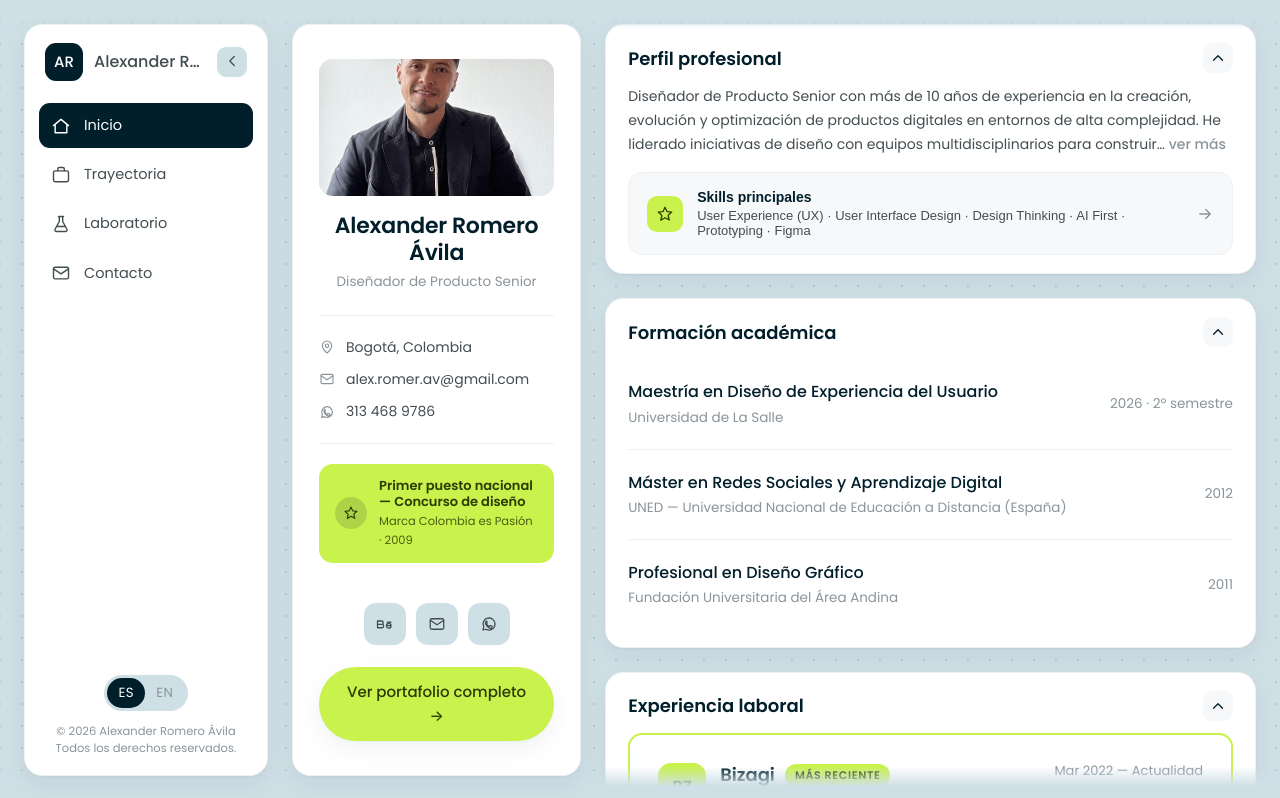
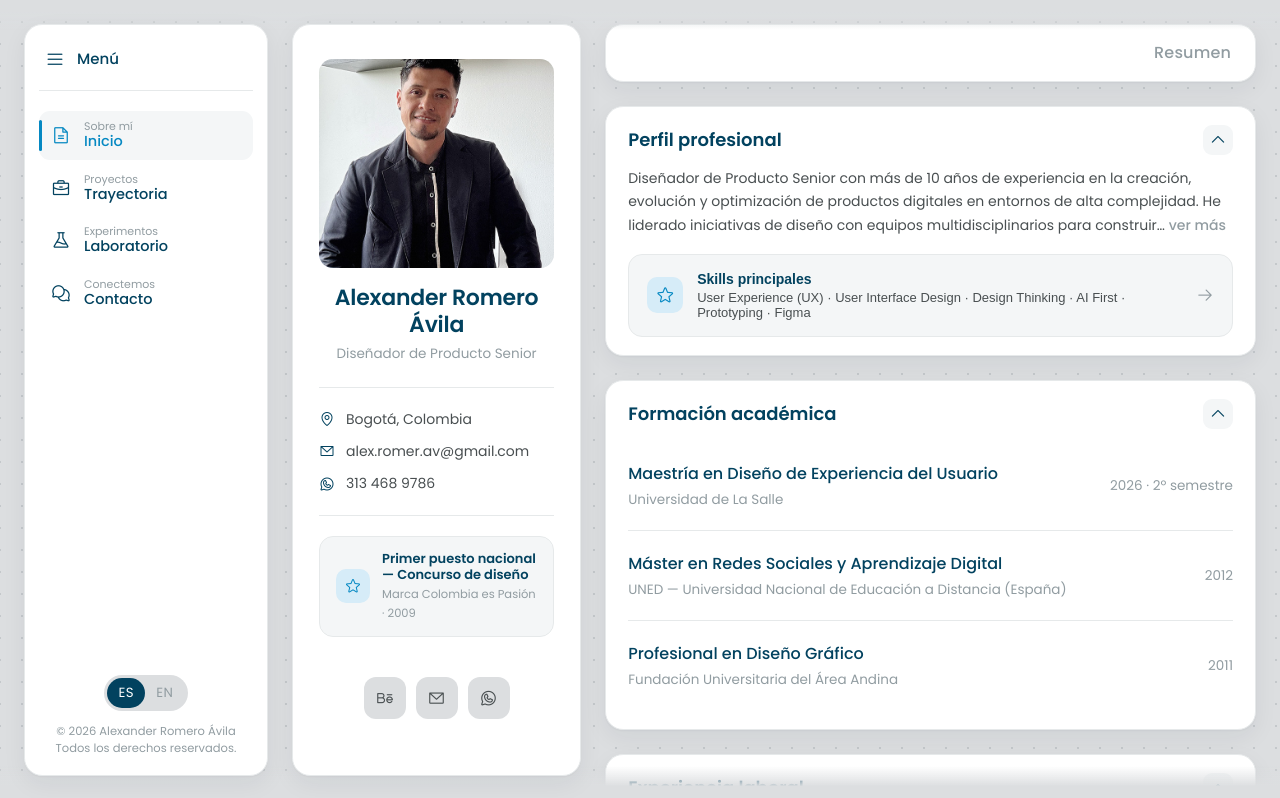
Before and after one commit to ThiagoAlex0919/CurriculumVitae, a Next.js app: page / in a window 1280 px wide. Shown: the top 798 px of the page. Built offline with nearby package versions, Linux system fonts and the light colour scheme.

Commit message:
Rediseño sidebar, header, iconos Phosphor, paleta nueva y foto vertical

```diff
--- a/app/globals.css
+++ b/app/globals.css
@@ -1,14 +1,16 @@
 :root {
-  --bg: #cfdfe6;
-  --dot: #b6c9d2;
+  --bg: #dcdee0;
+  --dot: #c4c8cb;
   --card: #ffffff;
-  --ink: #011e2b;          /* títulos */
-  --ink-soft: #434d51;     /* párrafos */
-  --ink-mute: #8a949a;     /* texto tenue / labels */
-  --line: #eef0f1;          /* borde sutil 1px */
-  --surface-2: #f7f8fa;     /* sub-tarjetas dentro de un panel */
-  --accent: #c9f24d;         /* acento lima — cámbialo por tu color de marca */
-  --accent-ink: #2c3b00;     /* texto sobre el acento */
+  --ink: #02425f;          /* títulos */
+  --ink-soft: #494f51;     /* párrafos */
+  --ink-mute: #919ca1;     /* texto secundario */
+  --line: #e6e9ea;          /* borde sutil 1px */
+  --surface-2: #f4f6f7;     /* sub-tarjetas dentro de un panel */
+  --accent: #0588c2;         /* azul de marca (marcador / badges) */
+  --accent-ink: #ffffff;     /* texto sobre el acento */
+  --accent-dark: #02425f;    /* teal oscuro (iconos del sidebar) */
+  --accent-tint: #d6ecf8;    /* fondo tenue de iconos */
   --radius: 18px;
   --radius-sm: 14px;
   --shadow: 0 1px 2px rgba(1, 30, 43, 0.04), 0 8px 24px rgba(1, 30, 43, 0.06);
@@ -550,66 +552,36 @@ p {
 }
 
 .sb-top {
-  display: flex;
-  align-items: center;
-  justify-content: space-between;
-  gap: 8px;
-  margin-bottom: 22px;
-  padding: 0 6px;
-}
-.sb-brand {
-  display: flex;
-  align-items: center;
-  gap: 11px;
-  min-width: 0;
-}
-.sb-brand-mark {
+  margin-bottom: 20px;
+  padding-bottom: 16px;
+  border-bottom: 1px solid var(--line);
+}
+.sb-menu {
+  display: flex;
+  align-items: center;
+  gap: 12px;
+  width: 100%;
+  border: 0;
+  background: transparent;
+  cursor: pointer;
+  padding: 4px 6px;
+  color: var(--accent-dark);
+  font-family: var(--sans);
+}
+.sb-menu-ico {
   flex: 0 0 auto;
-  width: 38px;
-  height: 38px;
-  border-radius: 11px;
-  background: var(--ink);
-  color: #fff;
-  display: flex;
-  align-items: center;
-  justify-content: center;
-  font-family: var(--serif);
+  display: inline-flex;
+  color: var(--accent-dark);
+}
+.sb-menu-label {
   font-size: 15px;
   font-weight: 500;
-}
-.sb-brand-name {
-  font-family: var(--serif);
-  font-size: 16px;
-  font-weight: 500;
-  white-space: nowrap;
-  overflow: hidden;
-  text-overflow: ellipsis;
-}
-.sb-toggle {
-  flex: 0 0 auto;
-  width: 30px;
-  height: 30px;
-  border: 0;
-  background: var(--bg);
-  border-radius: 9px;
-  color: var(--ink-soft);
-  cursor: pointer;
-  display: flex;
-  align-items: center;
+  color: var(--ink);
+}
+.app-shell[data-collapsed="true"] .sb-menu {
   justify-content: center;
 }
-.sb-toggle:hover {
-  color: var(--ink);
-}
-.sb-toggle .flip {
-  transform: rotate(180deg);
-  display: inline-flex;
-}
-.app-shell[data-collapsed="true"] .sb-top {
-  flex-direction: column;
-  gap: 14px;
-}
-.app-shell[data-collapsed="true"] .sb-brand-name {
+.app-shell[data-collapsed="true"] .sb-menu-label {
   display: none;
 }
 
@@ -620,35 +592,66 @@ p {
   flex: 1;
 }
 .sb-link {
+  position: relative;
   display: flex;
   align-items: center;
   gap: 13px;
-  padding: 11px 12px;
+  padding: 9px 12px;
   border-radius: 11px;
   color: var(--ink-soft);
   white-space: nowrap;
-  transition: background 0.15s ease, color 0.15s ease;
+  transition: background 0.15s ease;
 }
 .sb-link:hover {
-  background: var(--bg);
-  color: var(--ink);
+  background: var(--surface-2);
 }
 .sb-link.active {
-  background: var(--ink);
-  color: #fff;
+  background: var(--surface-2);
+}
+.sb-link.active::before {
+  content: "";
+  position: absolute;
+  left: 0;
+  top: 9px;
+  bottom: 9px;
+  width: 3px;
+  border-radius: 3px;
+  background: var(--accent);
 }
 .sb-ico {
   flex: 0 0 auto;
   display: inline-flex;
-}
-.sb-label {
+  color: var(--accent-dark);
+}
+.sb-link.active .sb-ico {
+  color: var(--accent);
+}
+.sb-text {
+  display: flex;
+  flex-direction: column;
+  line-height: 1.2;
+  min-width: 0;
+}
+.sb-eyebrow {
+  font-size: 11px;
+  color: var(--ink-mute);
+}
+.sb-title {
   font-size: 14.5px;
+  font-weight: 500;
+  color: var(--ink);
+}
+.sb-link.active .sb-title {
+  color: var(--accent);
 }
 .app-shell[data-collapsed="true"] .sb-link {
   justify-content: center;
   padding: 11px 0;
 }
-.app-shell[data-collapsed="true"] .sb-label {
+.app-shell[data-collapsed="true"] .sb-link.active::before {
+  display: none;
+}
+.app-shell[data-collapsed="true"] .sb-text {
   display: none;
 }
 
@@ -733,6 +736,22 @@ p {
 .dash {
   width: 100%;
 }
+.content-header {
+  background: var(--card);
+  border: 1px solid var(--line);
+  border-radius: var(--radius);
+  box-shadow: var(--shadow);
+  padding: 15px 24px;
+  display: flex;
+  justify-content: flex-end;
+  align-items: center;
+}
+.ch-label {
+  font-size: 16px;
+  font-weight: 500;
+  color: var(--ink-mute);
+  letter-spacing: 0.01em;
+}
 .dash-grid {
   display: grid;
   grid-template-columns: clamp(280px, 30%, 360px) 1fr;
@@ -760,7 +779,7 @@ p {
 }
 .avatar-photo {
   width: 100%;
-  height: 200px;
+  aspect-ratio: 4 / 5;
   border-radius: 14px;
   margin: 0 0 16px;
   background: var(--surface-2);
@@ -769,7 +788,7 @@ p {
   justify-content: center;
   overflow: hidden;
   font-family: var(--serif);
-  font-size: 40px;
+  font-size: 44px;
   font-weight: 600;
   color: var(--ink);
 }
@@ -777,7 +796,7 @@ p {
   width: 100%;
   height: 100%;
   object-fit: cover;
-  object-position: center 25%;
+  object-position: center 20%;
 }
 .profile-name {
   font-size: 22px;
@@ -809,42 +828,44 @@ p {
 .pc-row:hover {
   color: var(--ink);
 }
-.pc-row svg {
+.pc-row svg,
+.pc-row i {
   flex: 0 0 auto;
-  color: var(--ink-mute);
-}
-
-/* Premio destacado en el panel fijo (referente) */
+  color: var(--accent-dark);
+}
+
+/* Premio destacado en el panel fijo (tarjeta) */
 .profile-award {
   display: flex;
   align-items: center;
   gap: 12px;
   text-align: left;
-  background: var(--accent);
-  color: var(--accent-ink);
+  background: var(--surface-2);
+  border: 1px solid var(--line);
   border-radius: 14px;
   padding: 14px 16px;
   margin-bottom: 18px;
 }
 .pa-icon {
   flex: 0 0 auto;
-  width: 32px;
-  height: 32px;
-  border-radius: 50%;
-  background: rgba(1, 30, 43, 0.14);
+  width: 34px;
+  height: 34px;
+  border-radius: 10px;
+  background: var(--accent-tint);
   display: flex;
   align-items: center;
   justify-content: center;
-  color: var(--accent-ink);
+  color: var(--accent);
 }
 .pa-title {
   font-size: 13px;
   font-weight: 600;
+  color: var(--ink);
   line-height: 1.25;
 }
 .pa-org {
   font-size: 11.5px;
-  opacity: 0.8;
+  color: var(--ink-mute);
   margin-top: 2px;
 }
 
@@ -1214,8 +1235,8 @@ p {
   width: 36px;
   height: 36px;
   border-radius: 10px;
-  background: var(--accent);
-  color: var(--accent-ink);
+  background: var(--accent-tint);
+  color: var(--accent);
   display: flex;
   align-items: center;
   justify-content: center;
--- a/app/page.tsx
+++ b/app/page.tsx
@@ -1,7 +1,6 @@
 "use client";
 
 import { useState } from "react";
-import Link from "next/link";
 import { useI18n } from "@/lib/i18n";
 import {
   profile,
@@ -108,15 +107,15 @@ export default function Home() {
                 </a>
               ))}
             </div>
-
-            <Link href="/trayectoria" className="btn-accent profile-cta">
-              {t(ui.home.viewPortfolio)} →
-            </Link>
           </div>
         </aside>
 
         {/* ---------- Columna de contenido ---------- */}
         <div className="dash-main">
+          <div className="content-header">
+            <span className="ch-label">{t(ui.headerLabel)}</span>
+          </div>
+
           {/* Perfil — resumen (ver más) + top skills */}
           <Accordion title={t(ui.home.aboutTitle)} index={0}>
             <ReadMore
--- a/components/Icon.tsx
+++ b/components/Icon.tsx
@@ -1,85 +1,42 @@
 import React from "react";
 
-type IconProps = { name: string; size?: number };
+type IconProps = { name: string; size?: number; weight?: "regular" | "bold" };
 
-const paths: Record<string, React.ReactNode> = {
-  home: <path d="M3 11.5 12 4l9 7.5M5 10v10h14V10" />,
-  work: (
-    <>
-      <rect x="3" y="7" width="18" height="13" rx="2" />
-      <path d="M8 7V5a2 2 0 0 1 2-2h4a2 2 0 0 1 2 2v2" />
-    </>
-  ),
-  lab: <path d="M9 3h6M10 3v6l-5 9a2 2 0 0 0 2 3h10a2 2 0 0 0 2-3l-5-9V3M7.5 15h9" />,
-  contact: (
-    <>
-      <rect x="3" y="5" width="18" height="14" rx="2" />
-      <path d="m3 7 9 6 9-6" />
-    </>
-  ),
-  chevron: <path d="m15 6-6 6 6 6" />,
-  "chevron-down": <path d="m6 9 6 6 6-6" />,
-  plus: <path d="M12 5v14M5 12h14" />,
-  minus: <path d="M5 12h14" />,
-  x: <path d="M6 6l12 12M18 6 6 18" />,
-  star: <path d="m12 3 2.6 5.8 6.4.6-4.8 4.3 1.4 6.3L12 17l-5.6 3.3 1.4-6.3L3 9.4l6.4-.6L12 3Z" />,
-  mail: (
-    <>
-      <rect x="3" y="5" width="18" height="14" rx="2" />
-      <path d="m3 7 9 6 9-6" />
-    </>
-  ),
-  phone: (
-    <path d="M5 4h4l2 5-2.5 1.5a11 11 0 0 0 5 5L16 13l5 2v4a2 2 0 0 1-2 2A16 16 0 0 1 3 6a2 2 0 0 1 2-2Z" />
-  ),
-  pin: (
-    <>
-      <path d="M12 21s7-6.2 7-11a7 7 0 1 0-14 0c0 4.8 7 11 7 11Z" />
-      <circle cx="12" cy="10" r="2.5" />
-    </>
-  ),
-  whatsapp: (
-    <path d="M20 12a8 8 0 0 1-11.9 7L4 20l1-4.1A8 8 0 1 1 20 12ZM9 8.5c-.3 0-.6.1-.8.4-.3.3-.9.9-.9 2s.9 2.3 1 2.5c.1.2 1.8 3 4.5 4 .7.3 1.3.5 1.7.3.5-.1 1.4-.6 1.6-1.2.2-.6.2-1 .1-1.2-.1-.1-.3-.2-.6-.4-.3-.2-1.4-.7-1.6-.8-.2-.1-.4-.1-.6.1-.2.3-.6.8-.7.9-.1.2-.3.2-.5.1-.3-.1-1.1-.4-2-1.3-.8-.7-1.3-1.5-1.4-1.8-.1-.2 0-.4.1-.5l.4-.5c.1-.2.2-.3.2-.5.1-.2 0-.4 0-.5 0-.1-.6-1.5-.8-2-.1-.4-.3-.4-.5-.4Z" />
-  ),
-  linkedin: (
-    <>
-      <rect x="3" y="3" width="18" height="18" rx="2" />
-      <path d="M8 10v7M8 7v.01M12 17v-4a2 2 0 0 1 4 0v4M12 17v-7" />
-    </>
-  ),
-  behance: (
-    <path d="M2 8h5.5a2.2 2.2 0 0 1 0 4.4H2V8Zm0 4.4h6a2.3 2.3 0 0 1 0 4.6H2v-4.6ZM15 9.5h5M14 15.5c.4 1.2 1.5 2 3 2a3 3 0 0 0 3-3v-.3h-6c0-1.7 1.3-3 3-3s3 1.3 3 3" />
-  ),
-  figma: (
-    <>
-      <circle cx="12" cy="9.5" r="2.7" />
-      <path d="M9.3 3.5h2.7v6h-2.7a3 3 0 0 1 0-6ZM12 3.5h2.7a3 3 0 0 1 0 6H12v-6ZM9.3 9.5H12v6H9.3a3 3 0 0 1 0-6ZM9.3 15.5H12v2.6a3 3 0 1 1-2.7-2.6Z" />
-    </>
-  ),
-  instagram: (
-    <>
-      <rect x="3" y="3" width="18" height="18" rx="5" />
-      <circle cx="12" cy="12" r="4" />
-      <path d="M16.5 7.5v.01" />
-    </>
-  ),
-  arrow: <path d="M5 12h14M13 6l6 6-6 6" />,
+// Mapa a Phosphor Icons (https://phosphoricons.com)
+const map: Record<string, string> = {
+  home: "ph-house",
+  work: "ph-briefcase",
+  lab: "ph-flask",
+  contact: "ph-phone",
+  resume: "ph-file-text",
+  portfolio: "ph-briefcase",
+  connect: "ph-chats-circle",
+  menu: "ph-list",
+  mail: "ph-envelope-simple",
+  whatsapp: "ph-whatsapp-logo",
+  pin: "ph-map-pin",
+  behance: "ph-behance-logo",
+  figma: "ph-figma-logo",
+  instagram: "ph-instagram-logo",
+  linkedin: "ph-linkedin-logo",
+  star: "ph-star",
+  x: "ph-x",
+  chevron: "ph-caret-left",
+  "chevron-down": "ph-caret-down",
+  arrow: "ph-arrow-right",
+  phone: "ph-phone",
+  plus: "ph-plus",
+  minus: "ph-minus",
 };
 
-export default function Icon({ name, size = 20 }: IconProps) {
+export default function Icon({ name, size = 20, weight = "regular" }: IconProps) {
+  const cls = map[name] ?? "ph-circle";
+  const prefix = weight === "bold" ? "ph-bold" : "ph";
   return (
-    <svg
-      width={size}
-      height={size}
-      viewBox="0 0 24 24"
-      fill="none"
-      stroke="currentColor"
-      strokeWidth={1.7}
-      strokeLinecap="round"
-      strokeLinejoin="round"
+    <i
+      className={`${prefix} ${cls}`}
+      style={{ fontSize: size, lineHeight: 1, display: "inline-flex" }}
       aria-hidden="true"
-    >
-      {paths[name] ?? null}
-    </svg>
+    />
   );
 }
--- a/components/Sidebar.tsx
+++ b/components/Sidebar.tsx
@@ -5,12 +5,6 @@ import { usePathname } from "next/navigation";
 import { useI18n } from "@/lib/i18n";
 import { ui, profile } from "@/lib/content";
 import Icon from "./Icon";
-
-const initials = profile.name
-  .split(" ")
-  .map((w) => w[0])
-  .slice(0, 2)
-  .join("");
 
 export default function Sidebar({
   collapsed,
@@ -23,10 +17,10 @@ export default function Sidebar({
   const pathname = usePathname();
 
   const links = [
-    { href: "/", label: ui.nav.home, icon: "home" },
-    { href: "/trayectoria", label: ui.nav.work, icon: "work" },
-    { href: "/laboratorio", label: ui.nav.lab, icon: "lab" },
-    { href: "/contacto", label: ui.nav.contact, icon: "contact" },
+    { href: "/", title: ui.nav.home, sub: ui.navSub.home, icon: "resume" },
+    { href: "/trayectoria", title: ui.nav.work, sub: ui.navSub.work, icon: "portfolio" },
+    { href: "/laboratorio", title: ui.nav.lab, sub: ui.navSub.lab, icon: "lab" },
+    { href: "/contacto", title: ui.nav.contact, sub: ui.navSub.contact, icon: "connect" },
   ];
 
   const isActive = (href: string) =>
@@ -35,18 +29,15 @@ export default function Sidebar({
   return (
     <aside className="sidebar" data-collapsed={collapsed}>
       <div className="sb-top">
-        <Link href="/" className="sb-brand" aria-label={profile.name}>
-          <span className="sb-brand-mark">{initials}</span>
-          <span className="sb-brand-name">{profile.name}</span>
-        </Link>
         <button
-          className="sb-toggle"
+          className="sb-menu"
           onClick={onToggle}
-          aria-label={collapsed ? "Expandir menú" : "Colapsar menú"}
+          aria-label={t(ui.menu)}
         >
-          <span className={collapsed ? "flip" : ""}>
-            <Icon name="chevron" size={18} />
+          <span className="sb-menu-ico">
+            <Icon name="menu" size={20} />
           </span>
+          <span className="sb-menu-label">{t(ui.menu)}</span>
         </button>
       </div>
 
@@ -56,12 +47,15 @@ export default function Sidebar({
             key={l.href}
             href={l.href}
             className={`sb-link ${isActive(l.href) ? "active" : ""}`}
-            title={t(l.label)}
+            title={t(l.title)}
           >
             <span className="sb-ico">
               <Icon name={l.icon} size={20} />
             </span>
-            <span className="sb-label">{t(l.label)}</span>
+            <span className="sb-text">
+              <span className="sb-eyebrow">{t(l.sub)}</span>
+              <span className="sb-title">{t(l.title)}</span>
+            </span>
           </Link>
         ))}
       </nav>
--- a/lib/content.ts
+++ b/lib/content.ts
@@ -700,6 +700,14 @@ export const ui = {
     lab: { es: "Laboratorio", en: "Lab" },
     contact: { es: "Contacto", en: "Contact" },
   },
+  navSub: {
+    home: { es: "Sobre mí", en: "About" },
+    work: { es: "Proyectos", en: "Projects" },
+    lab: { es: "Experimentos", en: "Experiments" },
+    contact: { es: "Conectemos", en: "Let's connect" },
+  },
+  menu: { es: "Menú", en: "Menu" },
+  headerLabel: { es: "Resumen", en: "Resume" },
   home: {
     aboutTitle: { es: "Perfil profesional", en: "Professional profile" },
     skillsTitle: { es: "Skills y conocimiento", en: "Skills & knowledge" },
```
Also changed, not shown: app/layout.tsx (+8 -0 lines).
